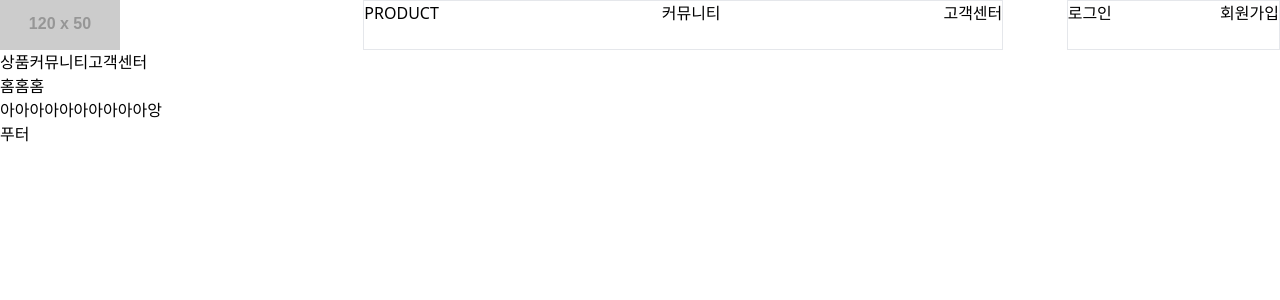
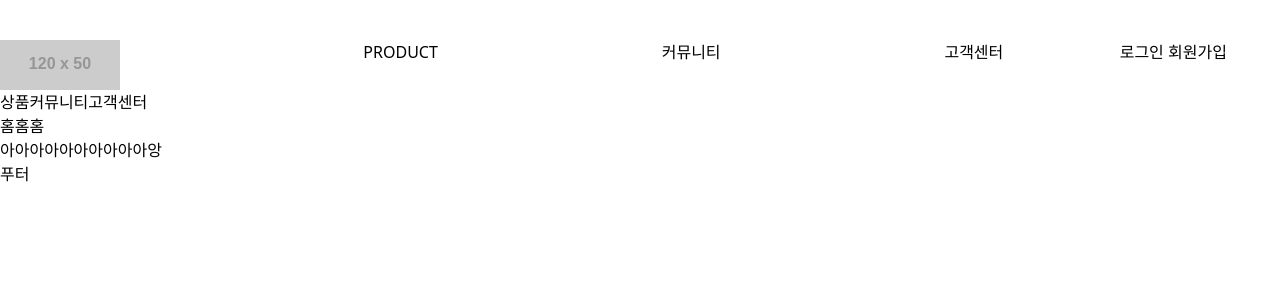
Before and after one commit to KwonHyeokGeon/food, a Vue app: page / in a window 1280 px wide. Shown: the top 300 px of the page. Built offline with nearby package versions, Linux system fonts and the light colour scheme.

Commit message:
nav-frame-2

```diff
--- a/src/components/NavCom.vue
+++ b/src/components/NavCom.vue
@@ -1,5 +1,5 @@
 <template>
-  <div class="w-full">
+  <div class="w-full mt-10">
       <div class="max-w-7xl mx-auto justify-between flex">
 
         <!-- logo -->
@@ -8,7 +8,7 @@
         </div>
 
         <!-- navi bar -->
-        <div class="basis-2/4 border">
+        <div class="basis-2/4">
             <ul class="basis-2/4 flex justify-between gap-x-[30px]">
               <li  v-for="(e,index) in NavList[0]" :key="e" >
                       <router-link :to="NavList[1][index]">{{ e }} </router-link></li>
@@ -21,11 +21,11 @@
           <p>로그아웃</p>
           <p>회원가입</p>
         </ul> -->
-        <div class="basis-1/6 ml-5 border">
-            <ul class="flex justify-between gap-x-[5%] ">
+        <div class="basis-1/6 ml-5">
+            <ul class="flex justify-center gap-x-[2%]">
                 <li v-if="!$store.state.loginChk"><router-link to="/login">로그인</router-link> </li>
                 <li v-else @click="logout"><router-link to="/">로그아웃</router-link></li>
-                <li>회원가입</li>
+                <li><router-link to="/member">회원가입</router-link></li>
             </ul>
 
         </div>
--- a/src/views/MemberView.vue
+++ b/src/views/MemberView.vue
@@ -6,13 +6,13 @@
                <h3 class="text-center border-red-300 text-red-500 font-extrabold text-2xl pb-12 pt-12">Sign In</h3>
                <div class="flex flex-wrap jutify-center gap-y-5">
 
-                 <input type="email" placeholder="email" v-model="email" class="border h-12 border-red-500 w-3/4 rounded-full placeholder:text-center gap-y-5 center mx-auto">
+                 <input type="email" placeholder="email" v-model="email" class="text-center border h-12 border-red-500 w-3/4 rounded-full placeholder:text-center gap-y-5 center mx-auto">
 
-                 <input type="password" placeholder="password" v-model="password" class=" w-3/4 border border-red-500 rounded-full  h-12 placeholder:text-center mx-auto">
+                 <input type="password" placeholder="password" v-model="password" class="text-center w-3/4 border border-red-500 rounded-full  h-12 placeholder:text-center mx-auto">
 
-                 <input type="tel" placeholder="Tel." class="w-3/4 h-12 border border-red-500 rounded-full placeholder:text-center mx-auto">
+                 <input type="tel" placeholder="Tel." class="text-center w-3/4 h-12 border border-red-500 rounded-full placeholder:text-center mx-auto">
 
-                 <input type="text" placeholder="nick name" v-model="nickname" class="w-3/4 h-12 border border-red-500 rounded-full placeholder:text-center mx-auto">
+                 <input type="text" placeholder="nick name" v-model="nickname" class="w-3/4 h-12 border border-red-500 rounded-full placeholder:text-center mx-auto text-center">
 
                </div>
                <button type="submit" class="w-full bg-gray-600 hover:bg-red-500 text-white text-2xl p-2 rounded-xl mt-6" @click="signUp">Submit</button>
```
